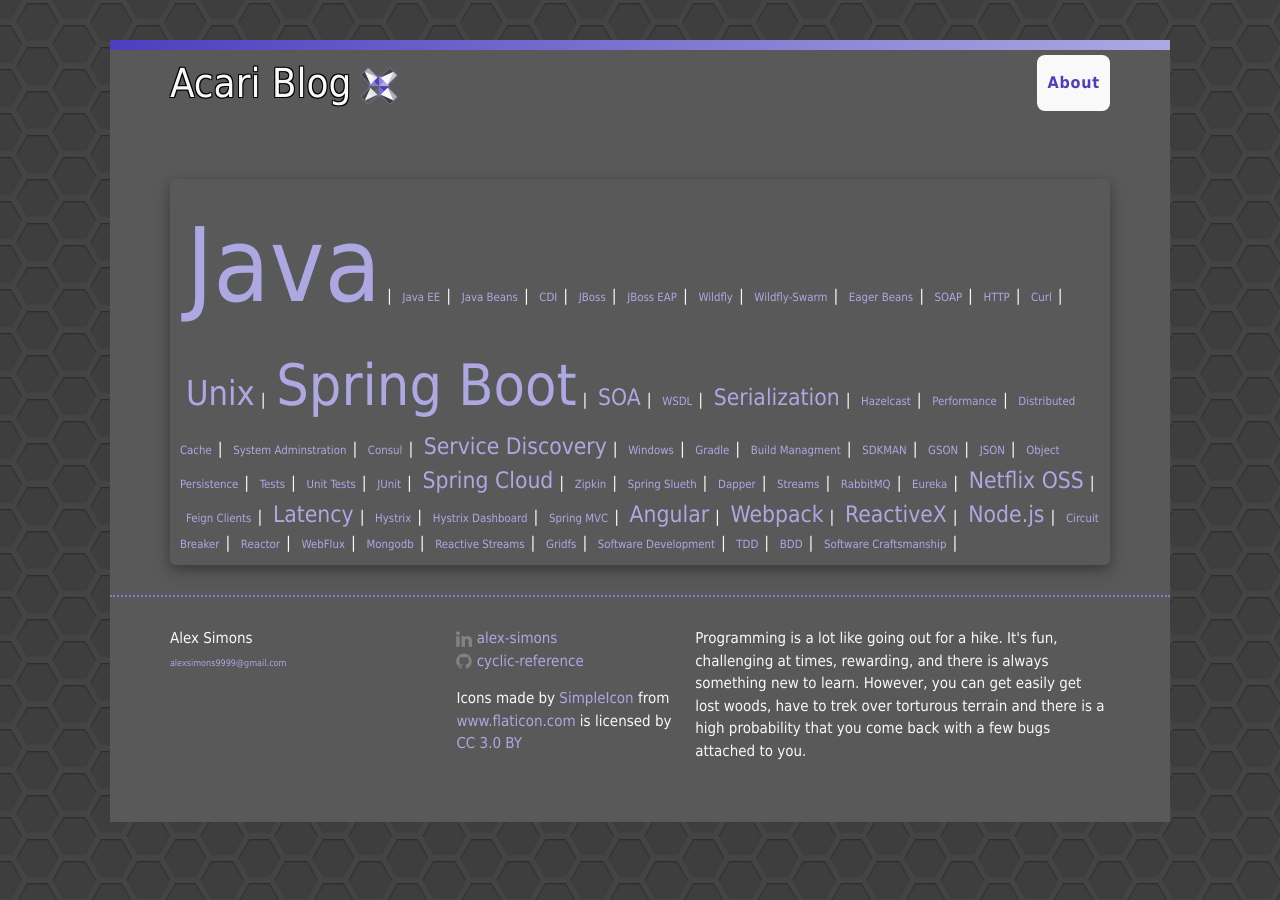
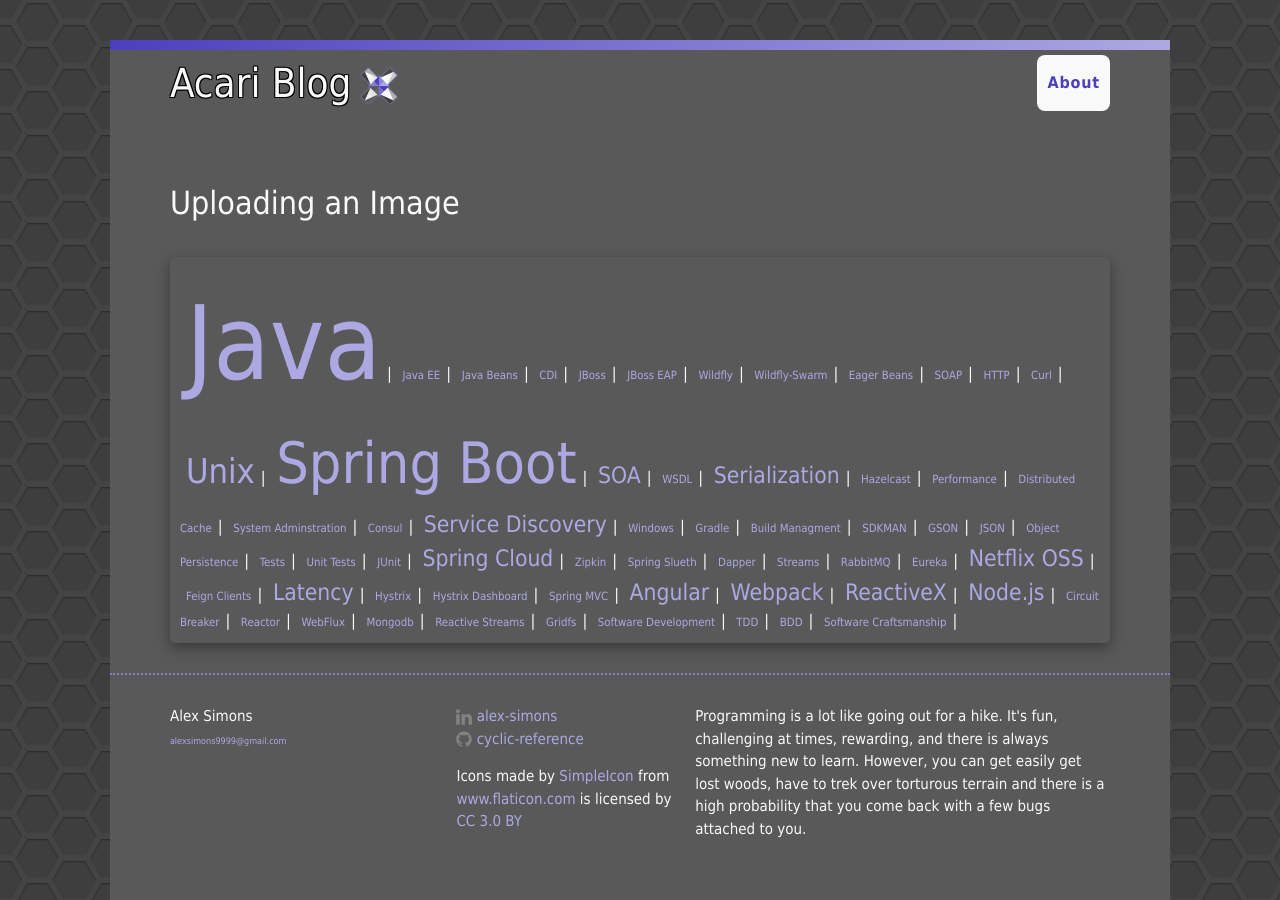
Before and after one commit to Unthrottled/blog, a Jekyll site: the page built from code/rmip/image_upload.md, in a window 1280 px wide and 900 px high. Built offline with Jekyll 4.4.1, drawn with Linux system fonts in a browser that asks for light colours.

Commit message:
Got that title in there for ya

```diff
--- a/code/rmip/image_upload.md
+++ b/code/rmip/image_upload.md
@@ -1,3 +1,6 @@
 ---
 layout: post
 ---
+
+Uploading an Image
+---
```
